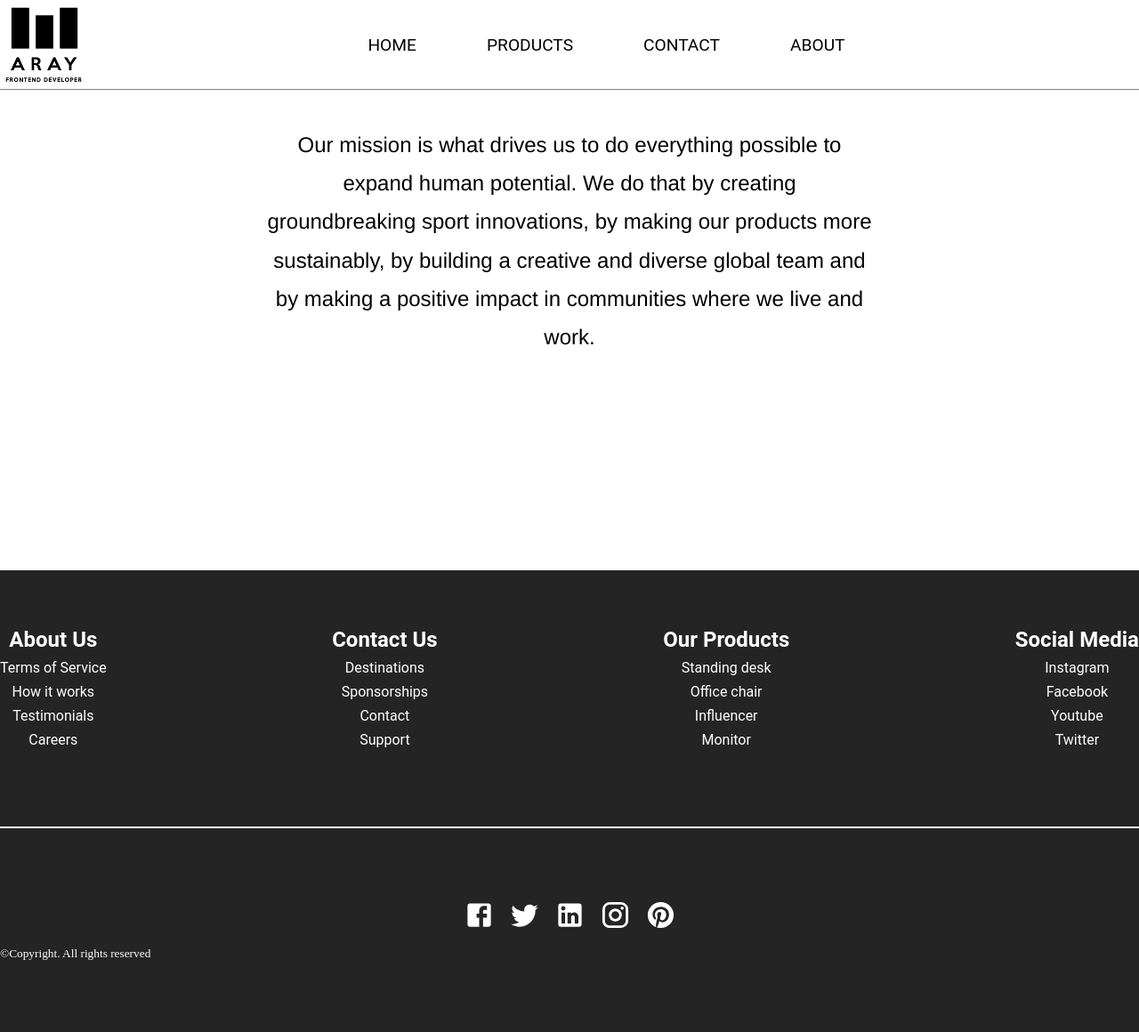
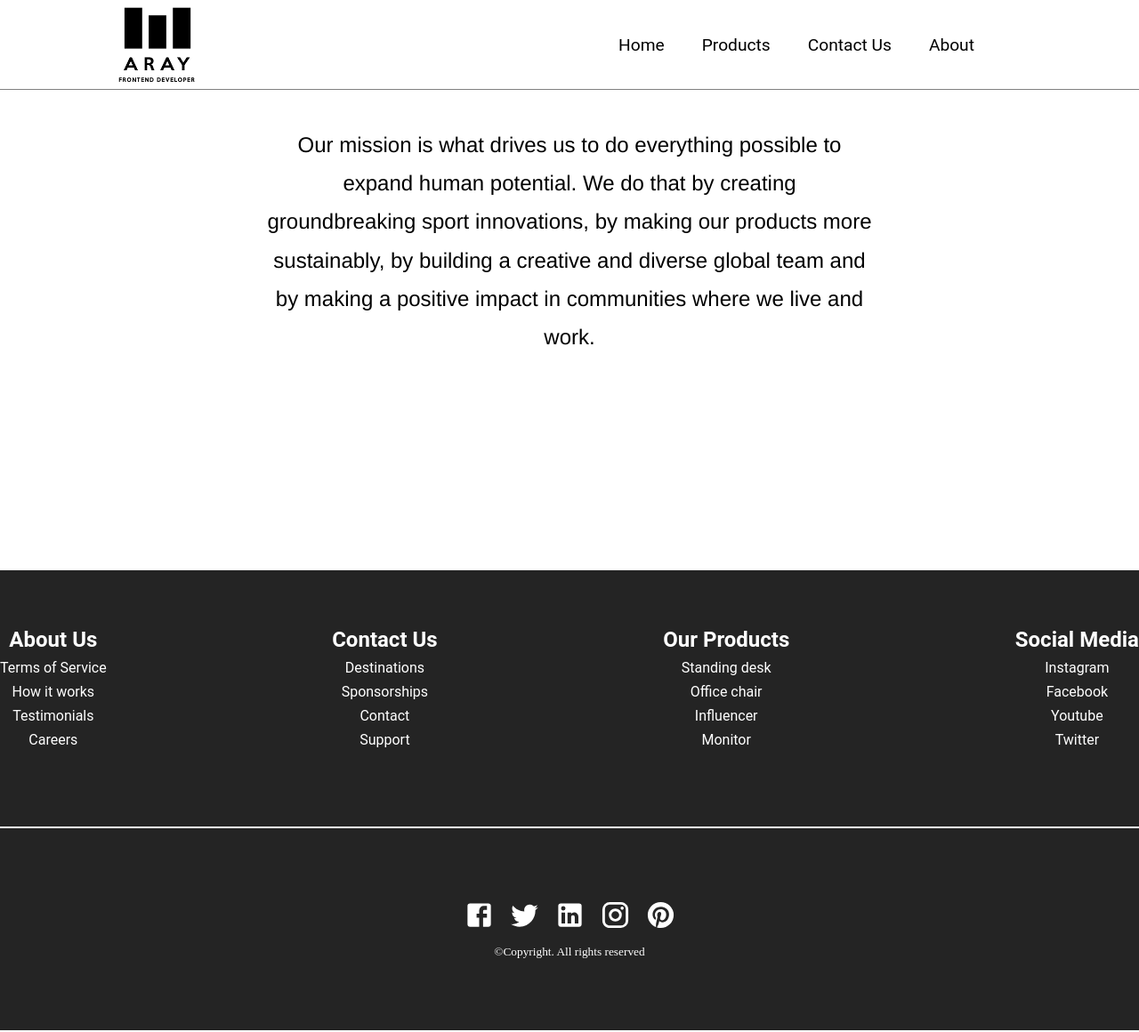
Before and after one commit to araymond11/ecommerce-frontend, a React (Create React App) app: page /about in a window 1280 px wide. Shown: the whole page at 89% size. Built offline with nearby package versions, Linux system fonts and the light colour scheme.

Commit message:
modification navbar

```diff
--- a/src/components/Footer/Footer.css
+++ b/src/components/Footer/Footer.css
@@ -1,4 +1,4 @@
-.footer-container {
+.footer_container {
     background-color: #242424;
     padding: 4rem 0 5rem 0;
     display: flex;
@@ -7,7 +7,7 @@
     align-items: center;
 }
 
-.upper-section{
+.upper_section{
   display: flex;
   width: 100%;
   justify-content: space-between;
@@ -15,26 +15,26 @@
   max-width: 1000px;
 }
 
-.footer-items a {
+.footer_items a {
   color: #fff;
   text-decoration: none;
   margin-bottom: 0.5rem;
   font-family: Roboto, sans-serif;
 }
 
-.footer-items > h2 {
+.footer_items > h2 {
   color: #fff;
   padding-bottom: 8px;
   font-family: Roboto, sans-serif;
 }
 
-.footer-items{
+.footer_items{
   display: flex;
   flex-direction: column;
   align-items: center;
 }
 
-.bottom-section{
+.bottom_section{
   border-top: 2px solid white;
   width: 100%;
   display: flex;
@@ -44,41 +44,53 @@
   max-width: 1005px;
 }
 
-.social-media-link > a{
+.social_media_link > a{
   color:white;
   padding: 8px;
 }
 
-.social-media-link {
+.social_media_link {
   margin-bottom: 12px;
 }
 
-.website-rights{
+.website_rights_container{
+  display: flex;
+  justify-content: center;
+  align-items: center;
+}
+
+.website_rights{
   color: white;
 }
 
-/* Mobile */
 @media screen and (max-width: 600px) {
-  .footer-container{
+  .footer_container{
     padding: 1rem 0 1rem 0;
   }
-  .upper-section{
+
+  .footer_items{
+    align-items: baseline;;
+    padding-left: 2rem;
+    padding-bottom: 2rem;
+  }
+
+  .upper_section{
     flex-direction: column;
     padding-bottom: 1rem;
   }
-  .bottom-section{
+  .bottom_section{
     padding-top: 1rem;
   }
 }
 
 @media screen and (max-width: 1360px) {
-  .footer-container{
+  .footer_container{
     display: block;
   }
-  .upper-section{
+  .upper_section{
     max-width: none;
   }
-  .bottom-section{
+  .bottom_section{
     max-width: none;
   }
 }
--- a/src/components/Footer/Footer.jsx
+++ b/src/components/Footer/Footer.jsx
@@ -9,30 +9,30 @@ import PinterestIcon from '@material-ui/icons/Pinterest';
 
 function Footer() {
   return (
-    <footer className='footer-container'>
-      <div className='upper-section'>
-        <div className='footer-items'>
+    <footer className='footer_container'>
+      <div className='upper_section'>
+        <div className='footer_items'>
           <h2>About Us</h2>
           <Link to='/'>Terms of Service</Link>
           <Link to='/'>How it works</Link>
           <Link to='/'>Testimonials</Link>
           <Link to='/'>Careers</Link>
         </div>
-        <div className='footer-items'>
+        <div className='footer_items'>
           <h2>Contact Us</h2>
           <Link to='/'>Destinations</Link>
           <Link to='/'>Sponsorships</Link>
           <Link to='/'>Contact</Link>
           <Link to='/'>Support</Link>
         </div>
-        <div className='footer-items'>
+        <div className='footer_items'>
           <h2>Our Products</h2>
           <Link to='/'>Standing desk</Link>
           <Link to='/'>Office chair</Link>
           <Link to='/'>Influencer</Link>
           <Link to='/'>Monitor</Link>
         </div>
-        <div className='footer-items'>
+        <div className='footer_items'>
           <h2>Social Media</h2>
           <Link to='/'>Instagram</Link>
           <Link to='/'>Facebook</Link>
@@ -40,8 +40,8 @@ function Footer() {
           <Link to='/'>Twitter</Link>
         </div>
       </div>
-      <div className='bottom-section'>
-        <div className='social-media-link'>
+      <div className='bottom_section'>
+        <div className='social_media_link'>
           <Link to='/'><FacebookIcon fontSize="large"/></Link>
           <Link to='/'><TwitterIcon fontSize="large"/></Link>
           <Link to='/'><LinkedInIcon fontSize="large"/></Link>
@@ -49,7 +49,9 @@ function Footer() {
           <Link to='/'><PinterestIcon fontSize="large"/></Link>
         </div>
       </div>
-      <small className='website-rights'>©Copyright. All rights reserved</small>
+      <div className='website_rights_container'>
+        <small className='website_rights'>©Copyright. All rights reserved</small>
+      </div>
     </footer>
   );
 }
--- a/src/components/Navbar/Navbar.css
+++ b/src/components/Navbar/Navbar.css
@@ -1,58 +1,93 @@
-.navbar{
-    background: transparent;
-    width: 100%;
+.navbar {
+  color: black;
   display: flex;
   justify-content: center;
   align-items: center;
   font-size: 1.2rem;
-    top: 0;
-    position: sticky;
+  width: 100%;
 }
-.navbar_logo{
+
+.navbar_logo {
   height: 100px;
 }
-.navbar_menu{
+
+.nav_menu {
   display: grid;
   grid-template-columns: repeat(5, auto);
-    grid-gap: 15px;
+  grid-gap: 10px;
   list-style: none;
   text-align: center;
+  width: 70vw;
+  justify-content: end;
+  margin-right: 2rem;
 }
-.navbar_item{
-    color: black;
+
+.nav_item {
   display: flex;
   align-items: center;
-    height: 80px;
-    padding: 0.5rem 1rem;
-    text-decoration: none;
+  color: black;
   font-family: Roboto, sans-serif;
 }
 
-.burger{
-    justify-content: center;
-    align-items: center;
+.nav_links {
+  color: black;
+  text-decoration: none;
+  padding: 0.5rem 1rem;
+}
+
+.nav_links:hover {
+  background-color: rgb(165, 164, 164);
+  border-radius: 4px;
+  transition: all 0.2s ease-out;
+}
+
+.menu_icon {
   display: none;
 }
 
-/* Mobile */
-@media screen and (max-width: 600px) {
-    .navbar_item{
-        padding: 0;
+@media screen and (max-width: 960px) {
+  .NavbarItems {
+    position: relative;
+  }
+
+  .nav_menu {
+    display: flex;
+    flex-direction: column;
+    width: 100%;
+    height: 90vh;
+    position: absolute;
+    top: 80px;
+    left: -100%;
+    opacity: 1;
+    transition: all 0.5s ease;
+  }
+
+  .nav_menu.active {
+    background: #242222;
+    left: 0;
+    opacity: 1;
+    transition: all 0.5s ease;
+    z-index: 1;
+  }
+
+  .nav_links {
+    text-align: center;
+    padding: 2rem;
+    width: 100%;
+    display: table;
+    color: white;
+  }
+
+  .nav_links:hover {
+    background-color: #1888ff;
+    border-radius: 0;
+  }
+
+  .menu_icon {
+    display: block;
+    position: absolute;
+    right: 0;
+    cursor: pointer;
+    padding: 50px;
   }
 }
-
-/* Tablet */
-@media screen and (max-width: 768px) {
-    .navbar_menu{
-        display: none;
-    }
-    .navbar_logo{
-        margin-left: 10px;
-    }
-    .navbar_item{
-        padding: 0.5rem;
-    }
-    .burger{
-        display: flex;
-    }
-}
--- a/src/components/Navbar/Navbar.jsx
+++ b/src/components/Navbar/Navbar.jsx
@@ -1,40 +1,45 @@
-import React from 'react';
+import React, {useState} from 'react';
 import { Link } from 'react-router-dom';
 import MenuIcon from '@material-ui/icons/Menu';
 import './Navbar.css';
 
 
 export default function Navbar() {
+  const [click, setClick] = useState(false);
+
+  const handleClick = () => setClick(!click);
+  const closeMobileMenu = () => setClick(false);
+
   return (
-    <div style={{display: 'flex', borderBottom:'1px solid gray'}}>
-      <img className='navbar_logo' src={process.env.PUBLIC_URL + '/logo.png'} alt="" />
+    <div style={{borderBottom:'1px solid gray'}}>
       <nav className='navbar'>
-        <ul className='navbar_menu'>
-          <li className='navbar_item'>
-            <Link to='/' className='navbar_item'>
-                    HOME
+        <img className='navbar_logo' src={process.env.PUBLIC_URL + '/logo.png'} alt="" />
+        <div className='menu_icon' onClick={handleClick}>
+          <MenuIcon/>
+        </div>
+        <ul className={click ? 'nav_menu active' : 'nav_menu'}>
+          <li className='nav_item'>
+            <Link to='/' className='nav_links' onClick={closeMobileMenu}>
+                    Home
             </Link>
           </li>
-          <li className='navbar_item'>
-            <Link to='/products' className='navbar_item'>
-                    PRODUCTS
+          <li className='nav_item'>
+            <Link to='/products' className='nav_links' onClick={closeMobileMenu}>
+                    Products
             </Link>
           </li>
-          <li className='navbar_item'>
-            <Link to='/contact' className='navbar_item'>
-                    CONTACT
+          <li className='nav_item'>
+            <Link to='/contact' className='nav_links' onClick={closeMobileMenu}>
+                    Contact Us
             </Link>
           </li>
-          <li className='navbar_item'>
-            <Link to='/about' className='navbar_item'>
-                    ABOUT
+          <li className='nav_item'>
+            <Link to='/about' className='nav_links' onClick={closeMobileMenu}>
+                    About
             </Link>
           </li>
         </ul>
       </nav>
-      <div className='burger'>
-        <Link style={{fontSize:'xxx-large', color:'black'}} to='/'><MenuIcon fontSize="inherit"/></Link>
-      </div>
     </div>
   );
 }
--- a/src/pages/About/About.css
+++ b/src/pages/About/About.css
@@ -15,9 +15,9 @@
     padding-top: 40px;
 }
 
-/* Mobile */
-@media screen and (max-width: 600px) {
+@media screen and (max-width: 960px) {
     .about_container{
-        margin: 0;
+        margin: 0 50px;
+        font-size: 1.3em;
     }
 }
--- a/src/pages/Contact/Contact.css
+++ b/src/pages/Contact/Contact.css
@@ -6,10 +6,6 @@
     flex-direction: column;
     align-items: center;
     height: 400px;
-}
-
-.contact_container{
-
 }
 
 .contact_img_container{
--- a/src/pages/Homepage/Homepage.css
+++ b/src/pages/Homepage/Homepage.css
@@ -121,8 +121,6 @@
     }
 }
 
-
-/* Mobile */
 @media screen and (max-width: 480px) {
     .row_1_left_side{
         padding: 30px 0 0 0 !important;
```
Lines whose indentation alone changed are shown as unchanged.
